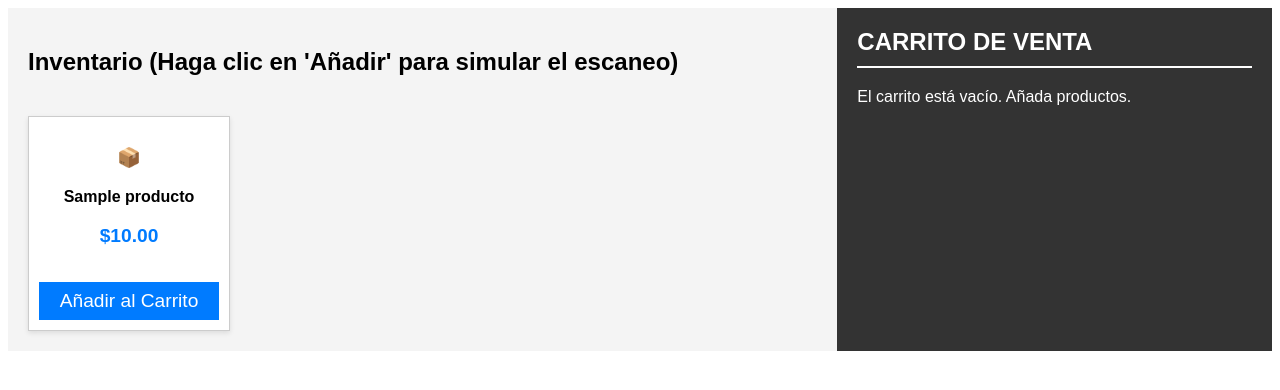
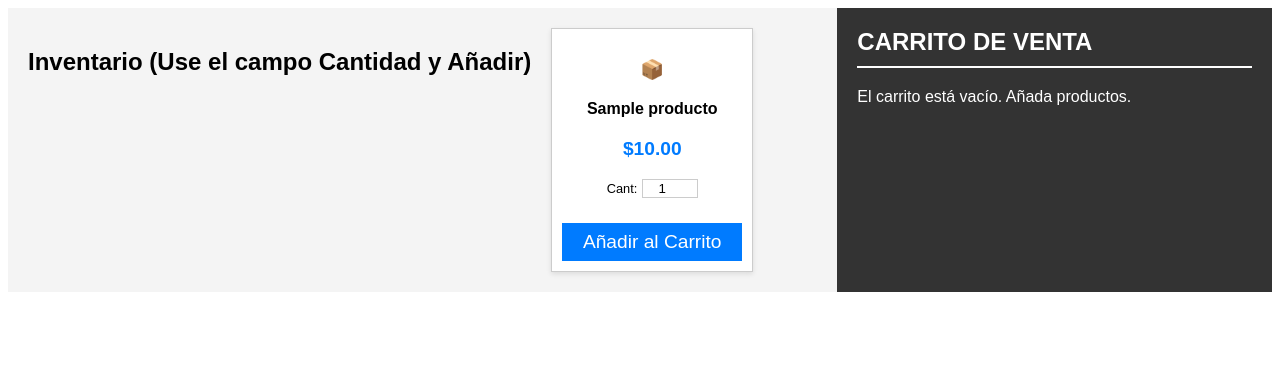
Before and after one commit to InovaDiego/superqDB, a PHP site: page /pos.php in a window 1280 px wide. Shown: the top 390 px of the page. Run offline with PHP 8.4, Linux system fonts and the light colour scheme; tables that the repository leaves empty or names only in its code hold one stand-in row (values such as "Sample post").

Commit message:
Corrección carrito
Se añadio al carrito la opcion de agregar y decremantar productos y tambien de eliminar por completo el producto del carrito

```diff
--- a/pos.php
+++ b/pos.php
@@ -1,7 +1,7 @@
 <?php
 require 'conexion.php';
 
-// Inicializar el carrito en la sesión si no existe
+// Inicializar la sesión y el carrito si no existen
 session_start();
 if (!isset($_SESSION['carrito'])) {
     $_SESSION['carrito'] = [];
@@ -9,8 +9,7 @@ if (!isset($_SESSION['carrito'])) {
 
 $productos = [];
 try {
-    // NOTA: Asumiremos que tienes una columna de 'ruta_imagen' en PRODUCTOS,
-    //       pero por ahora, solo cargaremos los datos.
+    // Consulta para obtener los productos del inventario
     $sql = "SELECT id_producto, nombre_producto, precio, cantidad FROM PRODUCTOS ORDER BY nombre_producto ASC";
     $stmt = $pdo->query($sql);
     $productos = $stmt->fetchAll();
@@ -18,18 +17,48 @@ try {
     echo "Error al cargar productos: " . $e->getMessage();
 }
 
-// Lógica para añadir un producto al carrito
+// =======================================================
+// LÓGICA AÑADIDA: AJUSTAR CANTIDAD EN EL CARRITO (+/-)
+// =======================================================
+if ($_SERVER['REQUEST_METHOD'] === 'POST' && (isset($_POST['update_quantity']) || isset($_POST['decrement_quantity']))) {
+    $id_producto = isset($_POST['update_quantity']) ? $_POST['update_quantity'] : $_POST['decrement_quantity'];
+
+    if (isset($_SESSION['carrito'][$id_producto])) {
+        if (isset($_POST['update_quantity'])) {
+            // Acción de incrementar (+)
+            $_SESSION['carrito'][$id_producto]['cantidad'] += 1;
+        } elseif (isset($_POST['decrement_quantity'])) {
+            // Acción de decrementar (-)
+            $_SESSION['carrito'][$id_producto]['cantidad'] -= 1;
+
+            // Si la cantidad llega a 0, eliminamos el ítem del carrito
+            if ($_SESSION['carrito'][$id_producto]['cantidad'] < 1) {
+                unset($_SESSION['carrito'][$id_producto]);
+            }
+        }
+    }
+    header("Location: pos.php");
+    exit;
+}
+
+// =======================================================
+// LÓGICA CORREGIDA: AÑADIR PRODUCTO AL CARRITO (CON CANTIDAD VARIABLE)
+// 💡 ESTA LÓGICA HABÍA SIDO REEMPLAZADA EN TU CÓDIGO ANTERIOR Y AHORA SE RESTAURA
+// =======================================================
 if ($_SERVER['REQUEST_METHOD'] === 'POST' && isset($_POST['add_to_cart'])) {
     $id = $_POST['id_producto'];
     $nombre = $_POST['nombre_producto'];
     $precio = $_POST['precio'];
-    $cantidad = 1; // Siempre se añade 1 unidad por defecto
+
+    // Obtener la cantidad del campo 'cantidad_agregar' del formulario HTML
+    $cantidad = isset($_POST['cantidad_agregar']) ? (int)$_POST['cantidad_agregar'] : 1;
+    if ($cantidad < 1) $cantidad = 1;
 
     if (isset($_SESSION['carrito'][$id])) {
-        // Si el producto ya está, solo aumenta la cantidad
+        // Si el producto ya está, solo aumenta la cantidad sumando el valor del input
         $_SESSION['carrito'][$id]['cantidad'] += $cantidad;
     } else {
-        // Si es nuevo, añade el producto al carrito
+        // Si es nuevo, añade el producto con la cantidad deseada
         $_SESSION['carrito'][$id] = [
             'id_producto' => $id,
             'nombre_producto' => $nombre,
@@ -37,10 +66,26 @@ if ($_SERVER['REQUEST_METHOD'] === 'POST' && isset($_POST['add_to_cart'])) {
             'cantidad' => $cantidad
         ];
     }
-    // Redireccionar para evitar reenvío del formulario (buena práctica)
+    // Redireccionar para evitar reenvío
     header("Location: pos.php");
     exit;
 }
+
+// =======================================================
+// LÓGICA AÑADIDA: ELIMINAR PRODUCTO DEL CARRITO (Botón ❌)
+// =======================================================
+if ($_SERVER['REQUEST_METHOD'] === 'POST' && isset($_POST['remove_from_cart'])) {
+    $id_a_eliminar = $_POST['remove_from_cart'];
+    if (isset($_SESSION['carrito'][$id_a_eliminar])) {
+        // Elimina el elemento completo del array de sesión (el carrito)
+        unset($_SESSION['carrito'][$id_a_eliminar]);
+    }
+    // Redireccionar para actualizar la vista
+    header("Location: pos.php");
+    exit;
+}
+// =======================================================
+
 
 // Lógica para calcular el total del carrito
 $subtotal = 0;
@@ -67,7 +112,8 @@ $total = $subtotal + $iva;
         .producto-card p { font-size: 1.2em; color: #007bff; font-weight: bold; }
         .carrito { flex: 1; padding: 20px; background-color: #333; color: white; min-width: 350px; }
         .carrito h2 { border-bottom: 2px solid white; padding-bottom: 10px; margin-top: 0; }
-        .item-carrito { display: flex; justify-content: space-between; margin-bottom: 5px; }
+        /* 💡 CORRECCIÓN CSS: Alineación de ítems del carrito */
+        .item-carrito { display: flex; justify-content: space-between; margin-bottom: 10px; border-bottom: 1px dotted #555; padding-bottom: 5px; }
         .item-carrito span { font-size: 0.9em; }
         .total-box { border-top: 2px dashed white; margin-top: 20px; padding-top: 10px; }
         .total-box p { font-size: 1.5em; font-weight: bold; }
@@ -77,17 +123,29 @@ $total = $subtotal + $iva;
 <body>
 
     <div class="catalogo">
-        <h2>Inventario (Haga clic en 'Añadir' para simular el escaneo)</h2>
+        <h2>Inventario (Use el campo Cantidad y Añadir)</h2>
         <?php foreach ($productos as $producto): ?>
             <div class="producto-card">
                 <p>📦</p>
                 <h4><?php echo htmlspecialchars($producto['nombre_producto']); ?></h4>
+
                 <p>$<?php echo htmlspecialchars(number_format($producto['precio'], 2)); ?></p>
                 <form method="POST" action="pos.php">
                     <input type="hidden" name="id_producto" value="<?php echo $producto['id_producto']; ?>">
                     <input type="hidden" name="nombre_producto" value="<?php echo $producto['nombre_producto']; ?>">
                     <input type="hidden" name="precio" value="<?php echo $producto['precio']; ?>">
-                    <button type="submit" name="add_to_cart" class="btn-comprar" style="background-color: #007bff; padding: 8px;">Añadir al Carrito</button>
+
+                    <label for="cantidad_<?php echo $producto['id_producto']; ?>" style="font-size: 0.8em;">Cant:</label>
+                    <input type="number"
+                           id="cantidad_<?php echo $producto['id_producto']; ?>"
+                           name="cantidad_agregar"
+                           value="1"
+                           min="1"
+                           style="width: 50px; text-align: center; margin-bottom: 10px; border: 1px solid #ccc;">
+
+                    <button type="submit" name="add_to_cart" class="btn-comprar" style="background-color: #007bff; padding: 8px;">
+                        Añadir al Carrito
+                    </button>
                 </form>
             </div>
         <?php endforeach; ?>
@@ -96,10 +154,51 @@ $total = $subtotal + $iva;
     <div class="carrito">
         <h2>CARRITO DE VENTA</h2>
         <?php if (count($_SESSION['carrito']) > 0): ?>
-            <?php foreach ($_SESSION['carrito'] as $id => $item): ?>
-                <div class="item-carrito">
-                    <span><?php echo htmlspecialchars($item['cantidad']); ?> x <?php echo htmlspecialchars($item['nombre_producto']); ?></span>
-                    <span>$<?php echo number_format($item['precio'] * $item['cantidad'], 2); ?></span>
+
+            <?php
+            // Bucle que itera sobre los ítems del carrito con controles de cantidad +/-
+            foreach ($_SESSION['carrito'] as $id => $item):
+            ?>
+                <div class="item-carrito" style="align-items: center;">
+                    <div style="flex-grow: 1; margin-right: 10px;">
+                        <span><?php echo htmlspecialchars($item['nombre_producto']); ?></span>
+                        <br>
+                        <span style="font-size: 0.8em; color: #ccc;">@$<?php echo number_format($item['precio'], 2); ?></span>
+                    </div>
+
+                    <div style="display: flex; align-items: center; gap: 5px;">
+                        <form method="POST" action="pos.php" style="display: inline;">
+                            <input type="hidden" name="decrement_quantity" value="<?php echo $id; ?>">
+                            <button type="submit" style="padding: 3px 8px; background-color: #f8d7da; border: none; cursor: pointer; color: black; font-weight: bold;">
+                                -
+                            </button>
+                        </form>
+
+                        <span style="font-weight: bold; min-width: 20px; text-align: center;">
+                            <?php echo htmlspecialchars($item['cantidad']); ?>
+                        </span>
+
+                        <form method="POST" action="pos.php" style="display: inline;">
+                            <input type="hidden" name="update_quantity" value="<?php echo $id; ?>">
+                            <button type="submit" style="padding: 3px 7px; background-color: #d4edda; border: none; cursor: pointer; color: black; font-weight: bold;">
+                                +
+                            </button>
+                        </form>
+
+                        <span style="margin-left: 10px; font-weight: bold; min-width: 60px; text-align: right;">
+                            $<?php echo number_format($item['precio'] * $item['cantidad'], 2); ?>
+                        </span>
+
+                        <form method="POST" action="pos.php" style="display: inline;">
+                            <input type="hidden" name="remove_from_cart" value="<?php echo $id; ?>">
+                            <button type="submit"
+                                    onclick="return confirm('¿Eliminar todas las unidades de <?php echo htmlspecialchars($item['nombre_producto']); ?>?');"
+                                    style="background: none; border: none; color: red; cursor: pointer; font-weight: bold; padding: 0 5px;"
+                                    title="Eliminar ítem completo">
+                                ❌
+                            </button>
+                        </form>
+                    </div>
                 </div>
             <?php endforeach; ?>
 
```
